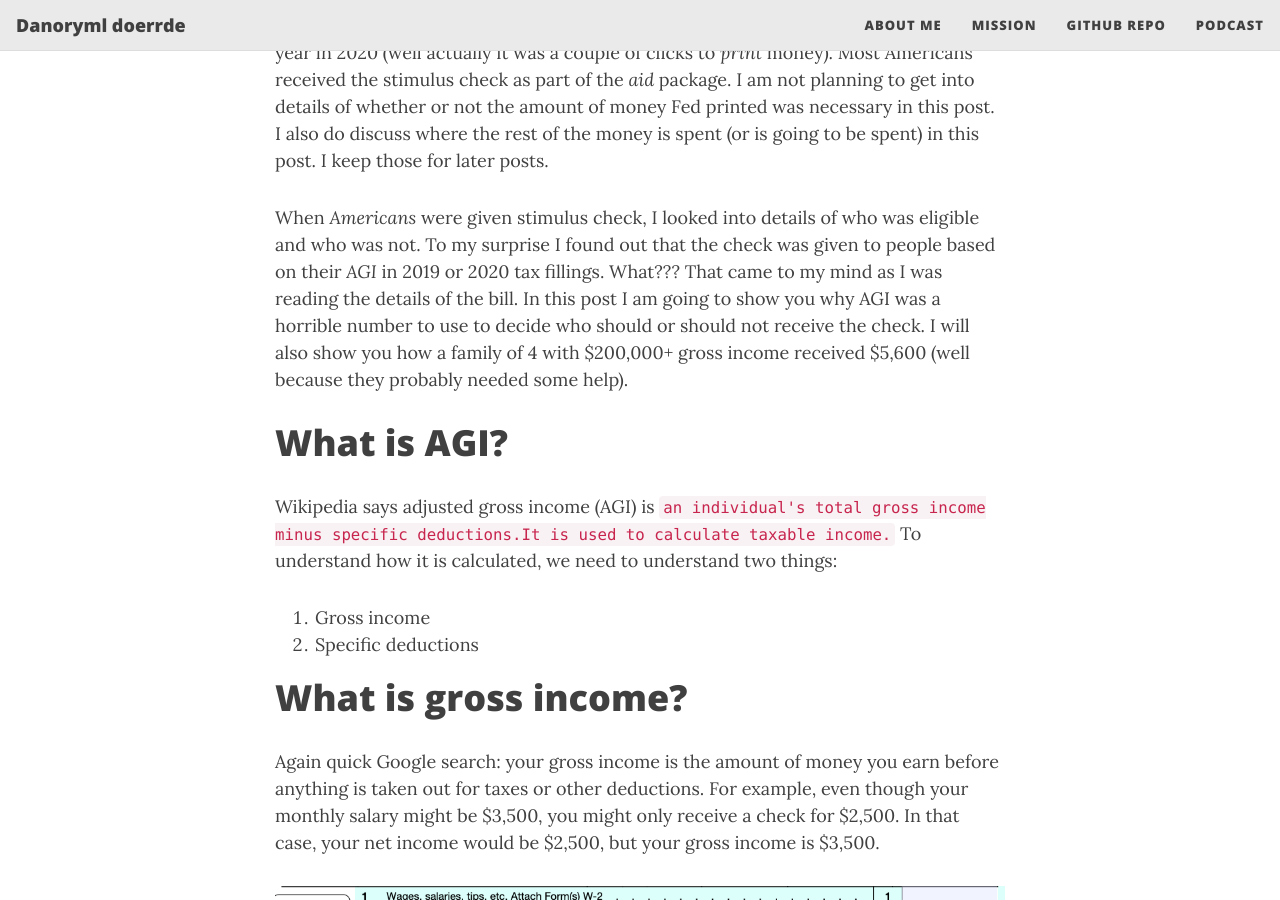
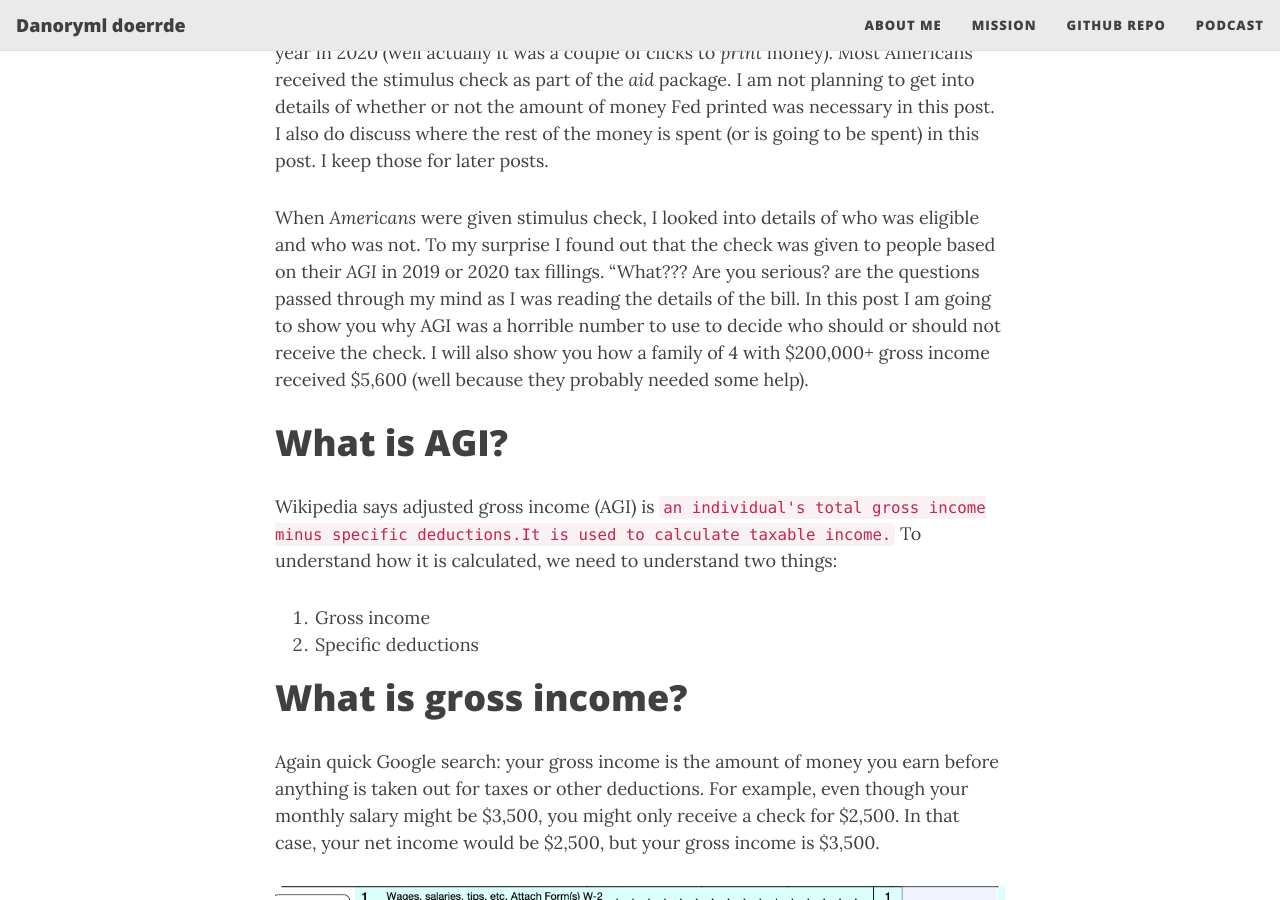
Before and after one commit to aissaei/randomlyordered.github.io, a Jekyll site: the page built from _posts/2021-03-19-Top-10-received-their-1400-stimulus-check-how-about-you.md, in a window 1280 px wide and 900 px high, scrolled down 483 px. Built offline with Jekyll 4.4.1, drawn with Linux system fonts in a browser that asks for light colours; nearby versions of some CDN libraries; comment, search, counter and statistics services are not loaded.

Commit message:
new post - stimulus check

```diff
--- a/_posts/2021-03-19-Top-10-received-their-1400-stimulus-check-how-about-you.md
+++ b/_posts/2021-03-19-Top-10-received-their-1400-stimulus-check-how-about-you.md
@@ -7,7 +7,7 @@ comments: true
 ---
 Federal reserve is printing money like there is no tomorrow to aid the economy and *Americans*. Its balance sheet went up by more than $3T (yes big T) in a couple of months last year. 20% to 30% of all US dollars in the history were printed in less than a year in 2020 (well actually it was a couple of clicks to *print* money). Most Americans received the stimulus check as part of the *aid* package. I am not planning to get into details of whether or not the amount of money Fed printed was necessary in this post. I also do discuss where the rest of the money is spent (or is going to be spent) in this post. I keep those for later posts.
 
-When *Americans* were given stimulus check, I looked into details of who was eligible and who was not. To my surprise I found out that the check was given to people based on their *AGI* in 2019 or 2020 tax fillings. What??? That came to my mind as I was reading the details of the bill. In this post I am going to show you why AGI was a horrible number to use to decide who should or should not receive the check. I will also show you how a family of 4 with $200,000+ gross income received $5,600 (well because they probably needed some help).
+When *Americans* were given stimulus check, I looked into details of who was eligible and who was not. To my surprise I found out that the check was given to people based on their *AGI* in 2019 or 2020 tax fillings. "What??? Are you serious? are the questions passed through my mind as I was reading the details of the bill. In this post I am going to show you why AGI was a horrible number to use to decide who should or should not receive the check. I will also show you how a family of 4 with $200,000+ gross income received $5,600 (well because they probably needed some help).
 
 # What is AGI?
 Wikipedia says adjusted gross income (AGI) is `an individual's total gross income minus specific deductions.It is used to calculate taxable income.` To understand how it is calculated, we need to understand two things:
```
